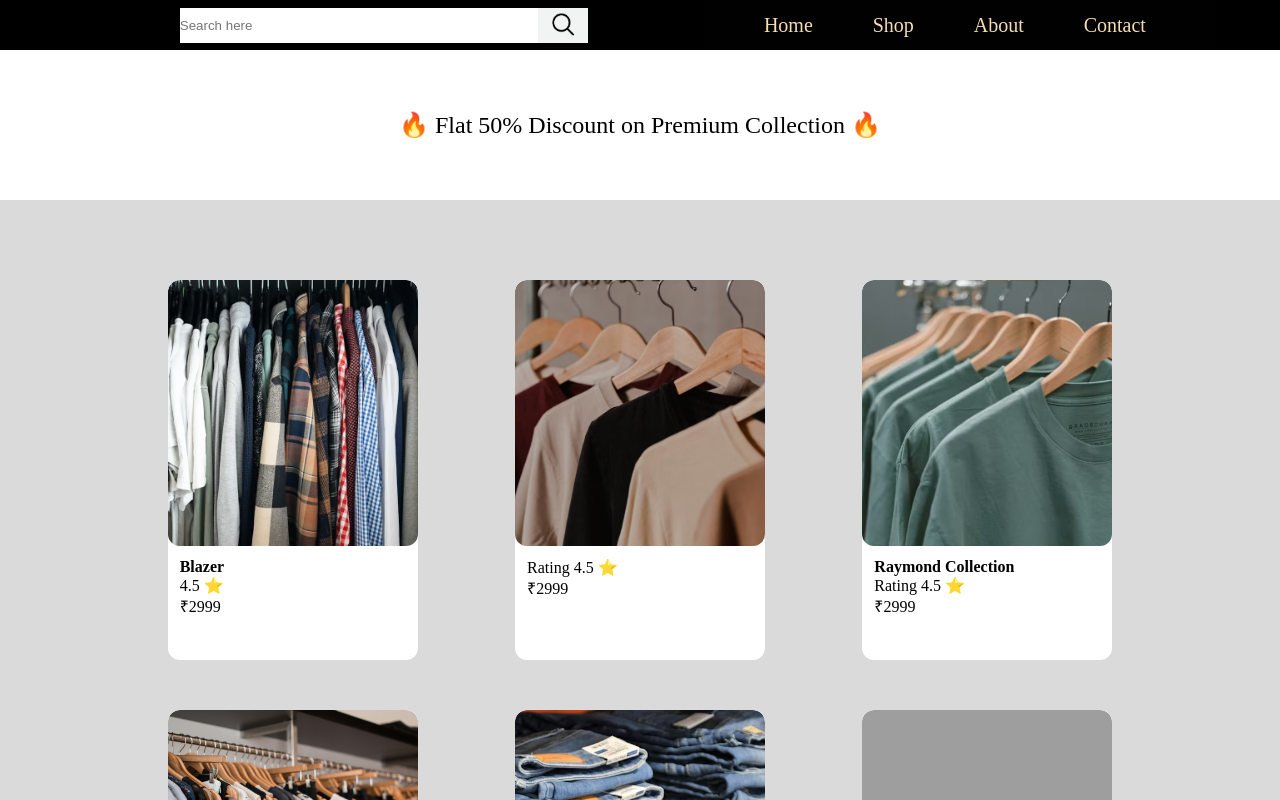
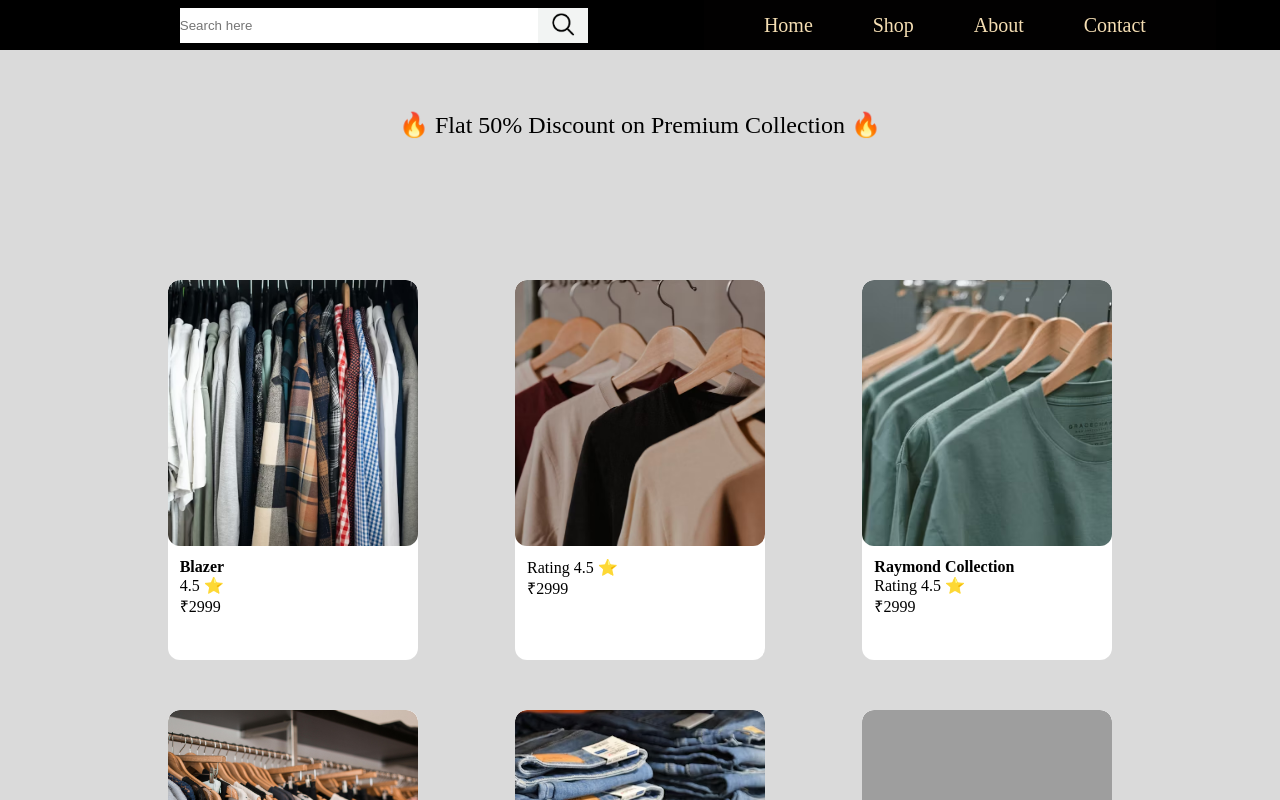
Before and after one commit to Yashraj595/MERN-, a React (Vite) app: page / in a window 1280 px wide. Shown: the top 800 px of the page. Built offline with nearby package versions, Linux system fonts and the light colour scheme; grey boxes are pictures that could not be loaded.

Commit message:
fixing UI

```diff
--- a/src/components/Discountdiv.css
+++ b/src/components/Discountdiv.css
@@ -11,7 +11,7 @@
   width: 100vw;
   /* width: auto; */
   height: 150px;
-  background: transparent;
+  background: #dadada;
   display: flex;
     justify-content: center;
     align-items: center;
```
